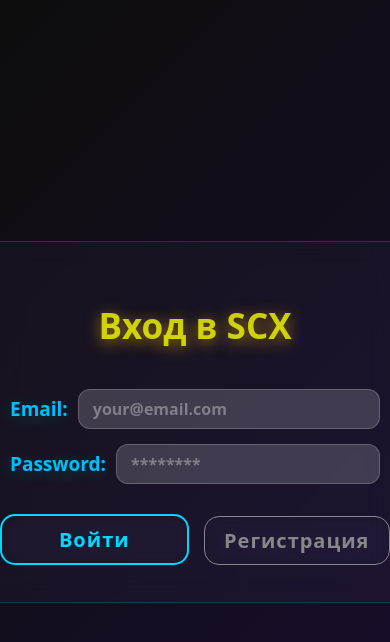
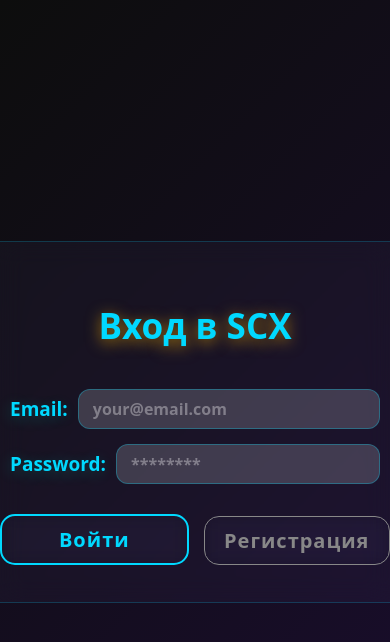
Before and after one commit to XWOSAUX/SCX, a React (Vite) app: page /login in a window 390 px wide. Shown: the top 642 px of the page. Built offline with nearby package versions, Linux system fonts and the light colour scheme; no server answers; the database is empty.

Commit message:
Release: SCX Pre-Alpha (Auth, Themes, Mobile UI)

```diff
--- a/src/LoginScreen.css
+++ b/src/LoginScreen.css
@@ -28,7 +28,7 @@
 /* Заголовок формы */
 .login-title {
   text-shadow: 0px 3px 15px rgba(255, 183, 1, 0.61);
-  color: rgba(243, 255, 5, 0.786);
+  color: var(--color-primary);
   margin-bottom: 10px;
   text-align: center;
   font-family: system-ui;
@@ -67,7 +67,7 @@
 }
 
 .login-form-container .name-text {
-    color: rgb(0, 191, 255);
+    color: var(--color-primary);
     text-shadow: 0px 3px 15px rgba(1, 255, 200, 0.244); /* ВОТ ОНО, СВЕЧЕНИЕ */
 }
 
@@ -82,5 +82,5 @@
 }
 
 .input-group .input_profile {
-    color: rgb(149, 229, 251);
+    color: var(--color-primary);
 }
--- a/src/ProfileScreen.css
+++ b/src/ProfileScreen.css
@@ -1,6 +1,6 @@
 .text-test {
   font-style: italic;
-  color: rgba(0, 202, 253, 0.411);
+  color: var(--color-text-muted);
 }
 
 .profile-page {
--- a/src/SettingsScreen.tsx
+++ b/src/SettingsScreen.tsx
@@ -1,12 +1,17 @@
 import { useNavigate } from 'react-router-dom';
 import { useSettingsStore } from './useSettingsStore';
 import { useEffect } from 'react';
-import './ProfileScreen.css'; // Используем стили профиля для рамки
+import { supabase } from './supabaseClient';
+import './ProfileScreen.css';
 import './SettingsScreen.css';
 
 function SettingsScreen() {
   const navigate = useNavigate();
   const { theme, setTheme } = useSettingsStore();
+  const handleLogout = async () => {
+    await supabase.auth.signOut();
+    window.location.href = '/'; // Перезагружаем страницу и выкидываем на интро
+  };
 
   return (
     <div className="profile-page">
@@ -34,6 +39,7 @@ function SettingsScreen() {
       <div className="profile-footer">
         <div className="footer-left">
           <button className="btn-open-mm" onClick={() => navigate('/profile')}>back</button>
+          <button className="btn-open-mm btn-danger" onClick={handleLogout}>Logout</button>
         </div>
       </div>
     </div>
--- a/src/index.css
+++ b/src/index.css
@@ -117,7 +117,7 @@ body {
     animation-timing-function: ease-out;
     animation-fill-mode: forwards;
     text-shadow: 0px 3px 15px rgba(255, 183, 1, 0.61);
-    color: rgba(243, 255, 5, 0.786);
+    color: var(--color-primary);
 }
 
 
@@ -136,7 +136,7 @@ body {
     animation-timing-function: ease-out;
     animation-fill-mode: forwards;
     text-shadow: 0px 5px 23px rgb(255, 44, 1);
-    color: rgba(243, 255, 5, 0.881);
+    color: var(--color-primary);
 }
 
 .div-get-in-btn {
@@ -220,7 +220,7 @@ body {
   justify-content: center;
   height: 100vh;
   font-family: system-ui, sans-serif;
-  color: rgba(243, 255, 5, 0.879);
+  color: var(--color-primary);
   text-shadow: 0px 3px 15px rgba(255, 183, 1, 0.61);
 }
 
@@ -288,7 +288,7 @@ body {
 }
 
 .main-text {
-    color: rgb(0, 160, 253);
+    color: var(--color-primary);
     font-size: 25px;
     margin: 0;
     letter-spacing: 2px;
@@ -326,7 +326,7 @@ body {
 }
 
 .btn-open-mm:hover {
-  background-color: rgba(73, 167, 234, 0.182);
+  background-color: rgba(255, 255, 255, 0.1);
   transform: translateY(-2px);
   box-shadow: 0 0px 15px rgba(15, 255, 251, 0.53)
 }
@@ -349,10 +349,10 @@ body {
 
 .input_profile {
     background-color: rgba(246, 250, 251, 0.177);
-    border: 1px solid rgba(255, 255, 255, 0.2);
+    border: 1px solid var(--border-panel);
     border-radius: 12px;
     padding: 8px 14px;
-    color: red;
+    color: var(--color-name-active);
     outline: none;
     font-family: system-ui, -apple-system, BlinkMacSystemFont, 'Segoe UI', Roboto, Oxygen, Ubuntu, Cantarell, 'Open Sans', 'Helvetica Neue', sans-serif;
     font-size: 16px !important; /* Убивает авто-зум на iOS */
@@ -485,3 +485,16 @@ body {
     overflow-y: auto; /* Разрешаем скролл, только если он реально нужен */
   }
 }
+
+
+.btn-danger {
+  border-color: #ff4d4d !important;
+  color: #ff4d4d !important;
+  margin-top: 20px;
+  margin-left: 50px;
+}
+
+.btn-danger:hover {
+  background-color: rgba(255, 77, 77, 0.1) !important;
+  box-shadow: 0 0 15px rgba(255, 77, 77, 0.5) !important;
+}
```
